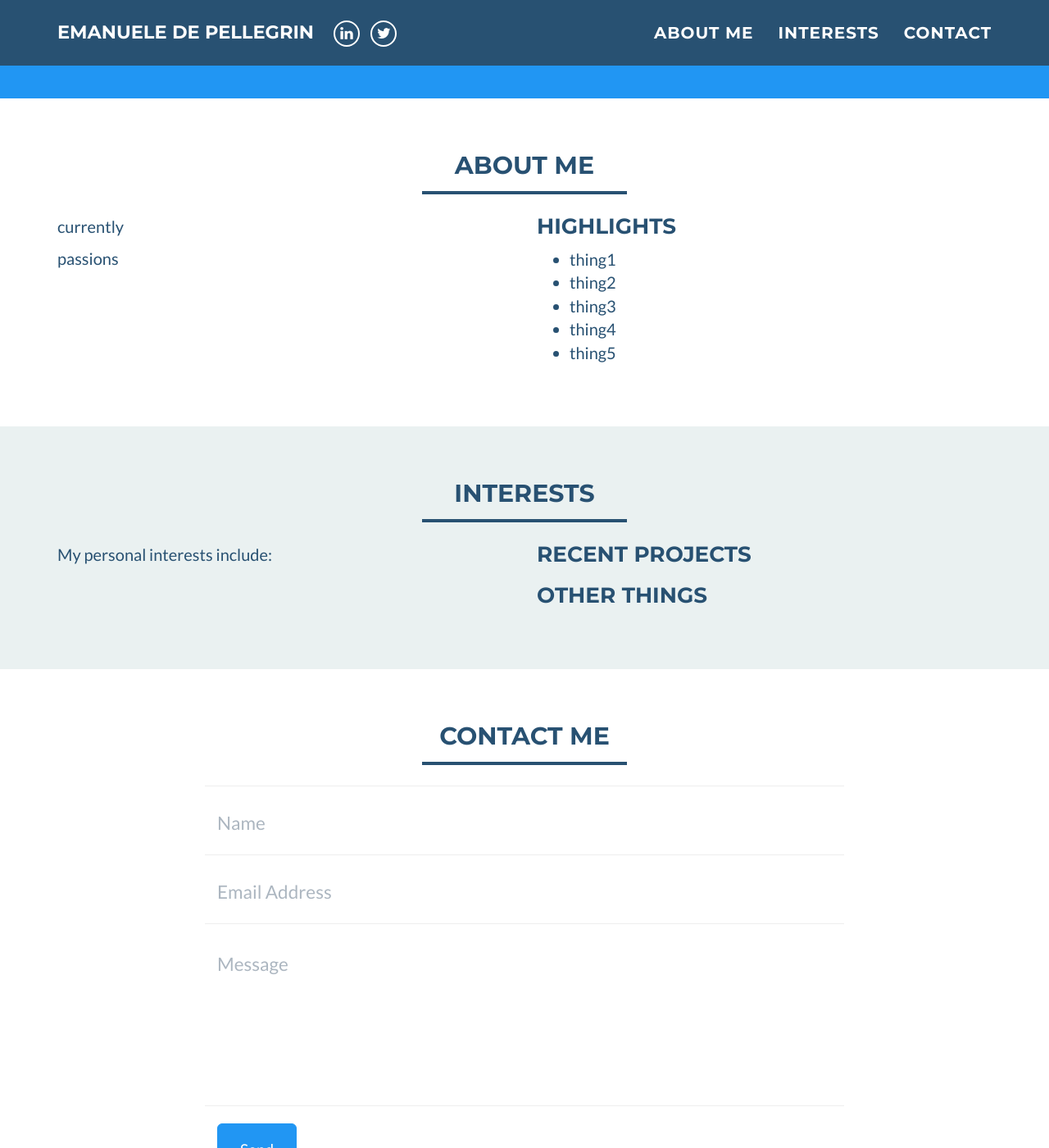
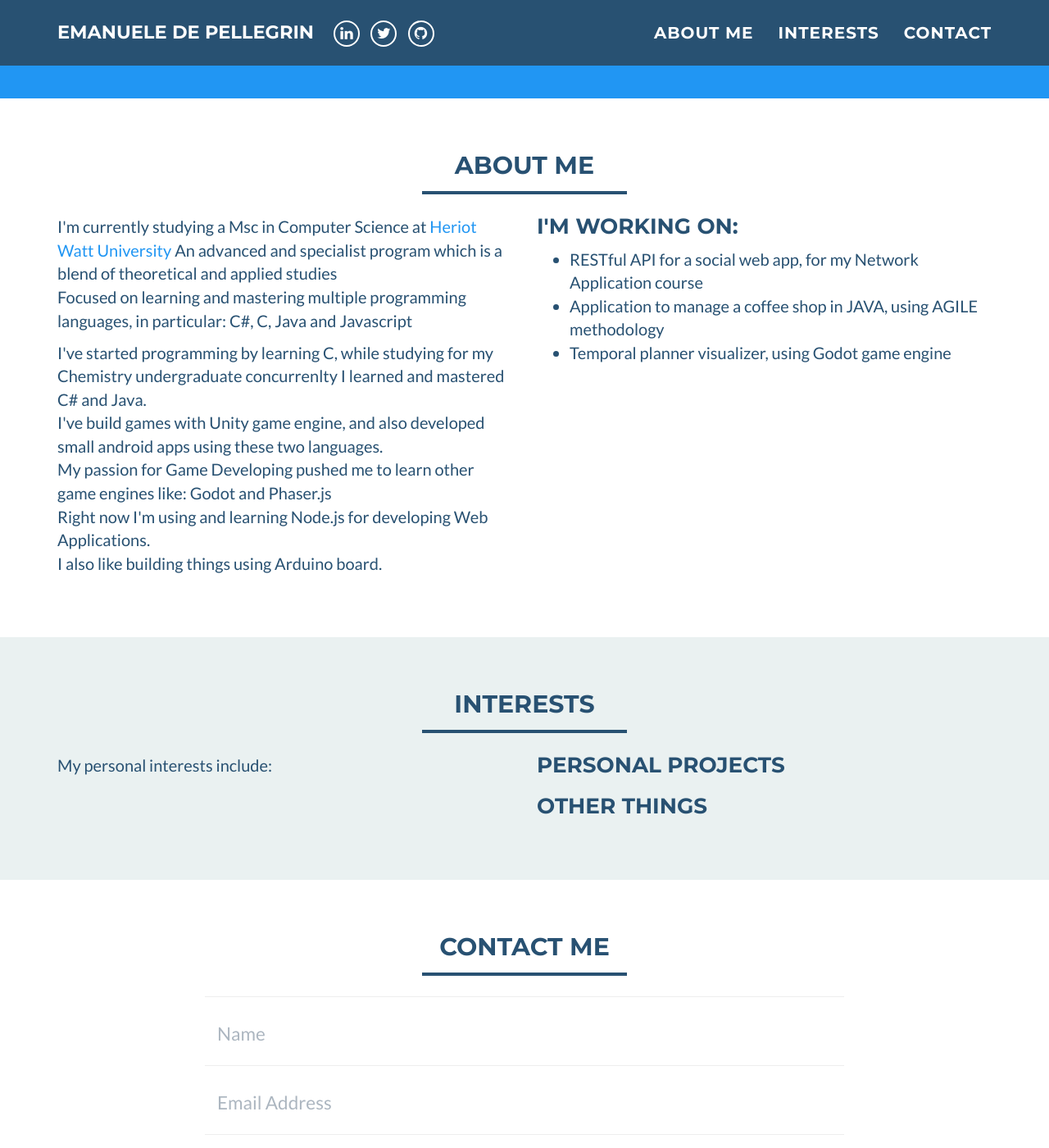
Before and after one commit to Cryoscopic-E/cryoscopic-e.github.io, a Jekyll site: the page built from index.html, in a window 1280 px wide and 1400 px high, scrolled down 454 px. Shown: the whole window at 82% size. Built offline with Jekyll 4.4.1, drawn with Linux system fonts in a browser that asks for light colours.

Commit message:
About page Update

```diff
--- a/_config.yml
+++ b/_config.yml
@@ -13,7 +13,8 @@ social:
     url: https://www.linkedin.com/in/emanuele-de-pellegrin-49238313a/
   - title: twitter
     url: https://twitter.com/Cryoscopic_E
-
+  - title: github
+    url: https://github.com/Cryoscopic-E
 
 # Color settings (hex-codes without the leading hash-tag)
 color:
--- a/_includes/about_me.html
+++ b/_includes/about_me.html
@@ -9,27 +9,30 @@
     <div class="row">
       <div class="col-sm-6">
         <p>
-            currently
+          I'm currently studying a Msc in Computer Science at <a href="https://www.hw.ac.uk/">Heriot Watt University</a>
+          An advanced and specialist program which is a blend of theoretical and applied studies<br>
+          Focused on learning and mastering multiple programming languages, in particular: C#, C, Java and Javascript
         </p>
         <p>
-           passions
+          I've started programming by learning C, while studying for my Chemistry undergraduate concurrenlty I learned
+          and mastered C# and Java. <br>
+          I've build games with Unity game engine, and also developed small android apps using these two languages. <br>
+          My passion for Game Developing pushed me to learn other game engines like: Godot and Phaser.js <br>
+          Right now I'm using and learning Node.js for developing Web Applications. <br>
+          I also like building things using Arduino board.
         </p>
       </div>
       <div class="col-sm-6">
-		    <h3 style="margin-top:0;">Highlights</h3>
+        <h3 style="margin-top:0;">I'm Working on:</h3>
         <ul>
           <li>
-            thing1
+            RESTful API for a social web app, for my Network Application course
           </li>
           <li>
-            thing2
-          <li>
-            thing3
-    			<li>
-            thing4
+            Application to manage a coffee shop in JAVA, using AGILE methodology
           </li>
           <li>
-            thing5
+            Temporal planner visualizer, using Godot game engine
           </li>
         </ul>
       </div>
--- a/_includes/interests.html
+++ b/_includes/interests.html
@@ -17,7 +17,7 @@
         </ul>
       </div>
       <div class="col-sm-6">
-      <h3 style="margin-top:0">Recent Projects</h3>
+        <h3 style="margin-top:0">Personal Projects</h3>
         <ul>
 
         </ul>
```
Also changed, not shown: img/icon.png. Lines whose indentation alone changed are shown as unchanged.
